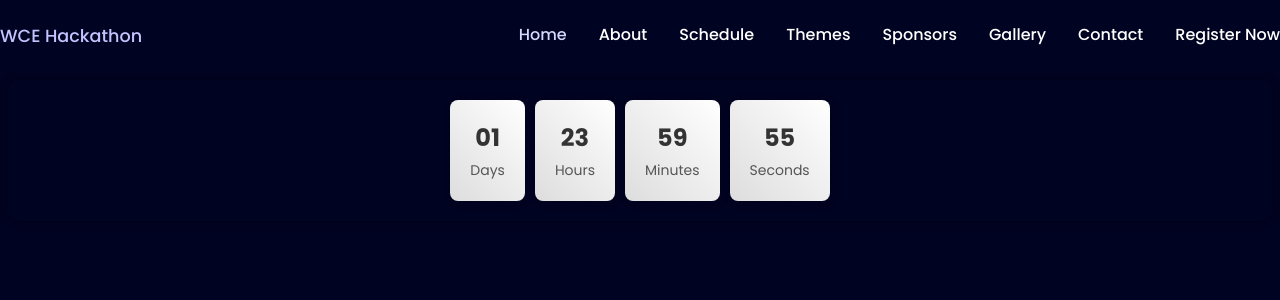
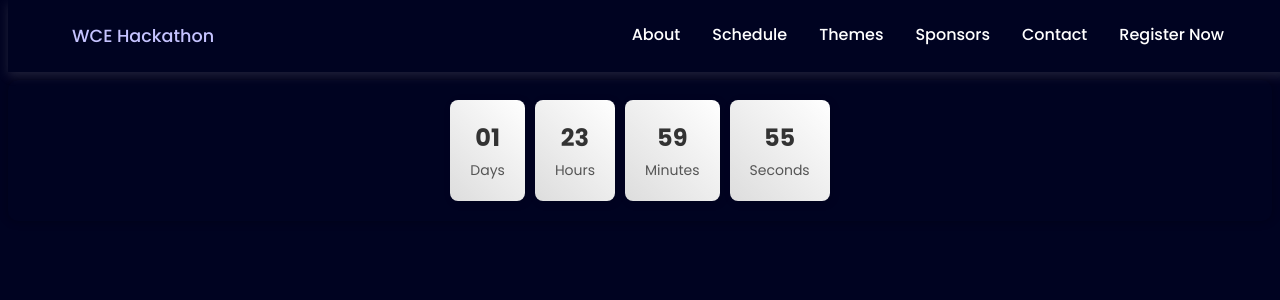
Before and after one commit to WCE-ACM-Student-Chapter/hackathon, a React (Vite) app in the folder frontend/: page / in a window 1280 px wide. Shown: the top 300 px of the page. Built offline with nearby package versions, Linux system fonts and the light colour scheme.

Commit message:
added all components

```diff
--- a/frontend/src/App.css
+++ b/frontend/src/App.css
@@ -15,7 +15,7 @@
 	--title-color-light: rgb(214, 216, 255);
 	--text-color: white;
 	--body-color: #000321;
-	--container-color: #2d2d2d;
+	--container-color: #000321;
 
 	/*========== Font and typography ==========*/
 	--poppins-font: "Poppins", sans-serif;
--- a/frontend/src/components/header/Header.jsx
+++ b/frontend/src/components/header/Header.jsx
@@ -9,12 +9,6 @@ const Header = () => {
 
                 <div>
                     <ul className="nav__list grid">
-                        <li className="nav__item">
-                            <a href="#home" className="nav__link active-link">
-                                <i className="uil uil-estate nav__icon"></i> Home
-                            </a>
-                        </li>
-
                         <li className="nav__item">
                             <a href="#about" className="nav__link">
                                 <i className="uil uil-user nav__icon"></i> About
@@ -36,12 +30,6 @@ const Header = () => {
                         <li className="nav__item">
                             <a href="#sponsors" className="nav__link">
                                 <i className="uil uil-scenery nav__icon"></i> Sponsors
-                            </a>
-                        </li>
-
-                        <li className="nav__item">
-                            <a href="#gallery" className="nav__link">
-                                <i className="uil uil-message nav__icon"></i> Gallery
                             </a>
                         </li>
 
--- a/frontend/src/components/header/header.css
+++ b/frontend/src/components/header/header.css
@@ -1,13 +1,16 @@
 .header {
     width: 100%;
     position: fixed;
+    display: flex;
+    justify-content: center;
+    align-items: center;
+    box-shadow: rgba(157, 157, 157, 0.2) 0px 4px 10px;
     top: 0;
-    left: 0;
-    z-index: var(--z-fixed);
-    background-color: var(--body-color);
+    background-color: var(--container-color);
 }
 
 .nav {
+    width: 90%;
     height: calc(var(--header-height) + 1.5rem);
     display: flex;
     justify-content: space-between;
@@ -62,8 +65,7 @@
     display: none;
 }
 
-/* Active link */
-.active-link,
+
 .nav__link:hover {
     color: var(--title-color-light) !important;
 }
```
Also changed, not shown: frontend/src/components/about/About.jsx (added), frontend/src/components/registration/Registration.jsx (added), frontend/src/components/schedule/Schedule.jsx (added), frontend/src/components/themes/Themes.jsx (added).
